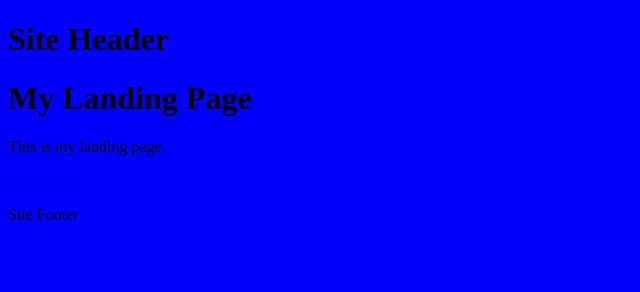
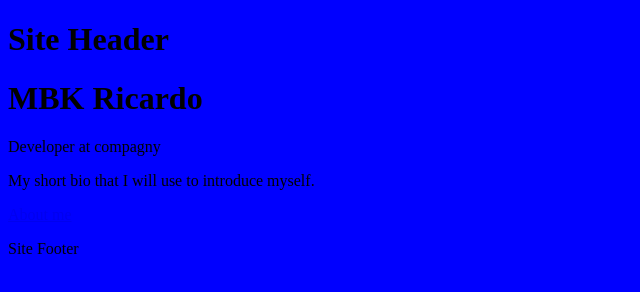
Before and after one commit to ricardomb94/gatsby-react, a Gatsby site: page / in a window 1280 px wide. Shown: the whole page, without its empty margins (0-640 px from the left). Built offline with nearby package versions, Linux system fonts and the light colour scheme; Gatsby itself is replaced by a stand-in of ours.

Commit message:
First query using Graphql

```diff
--- a/gatsby-config.js
+++ b/gatsby-config.js
@@ -1,3 +1,9 @@
 module.exports = {
+    siteMetadata: {
+        siteUrl: 'https://your.domain.com',
+        name: 'MBK Ricardo',
+        role: 'Developer at compagny',
+        bio: 'My short bio that I will use to introduce myself.'
+    },
     plugins: ['gatsby-plugin-styled-components']
 }
--- a/src/pages/index.js
+++ b/src/pages/index.js
@@ -1,6 +1,6 @@
 
 import React from "react"
-import {Link} from "gatsby"
+import {Link, graphql} from "gatsby"
 import Layout from "../components/Layout/Layout"
 // import styled from "styled-components"
 
@@ -19,12 +19,31 @@ import Layout from "../components/Layout/Layout"
 //     }
 //     `
 
-export default function Index(){
+export default function Index({data}){
+    const{
+        site:{
+            siteMetadata:{name, role, bio}
+        },
+    } = data;
     return (
         <Layout>
-            <h1>My Landing Page</h1>
-            <p>This is my landing page.</p>
-            <Link to="/about">About me</Link>
+            <div>
+                <h1>{name}</h1>
+                <p>{role}</p>
+                <p>{bio}</p>
+                <Link to="/about">About me</Link>
+            </div>
         </Layout>
     )
 }
+export const query = graphql`
+    {
+        site{
+            siteMetadata{
+                name
+                role
+                bio
+            }
+        }
+    }
+`;
```
